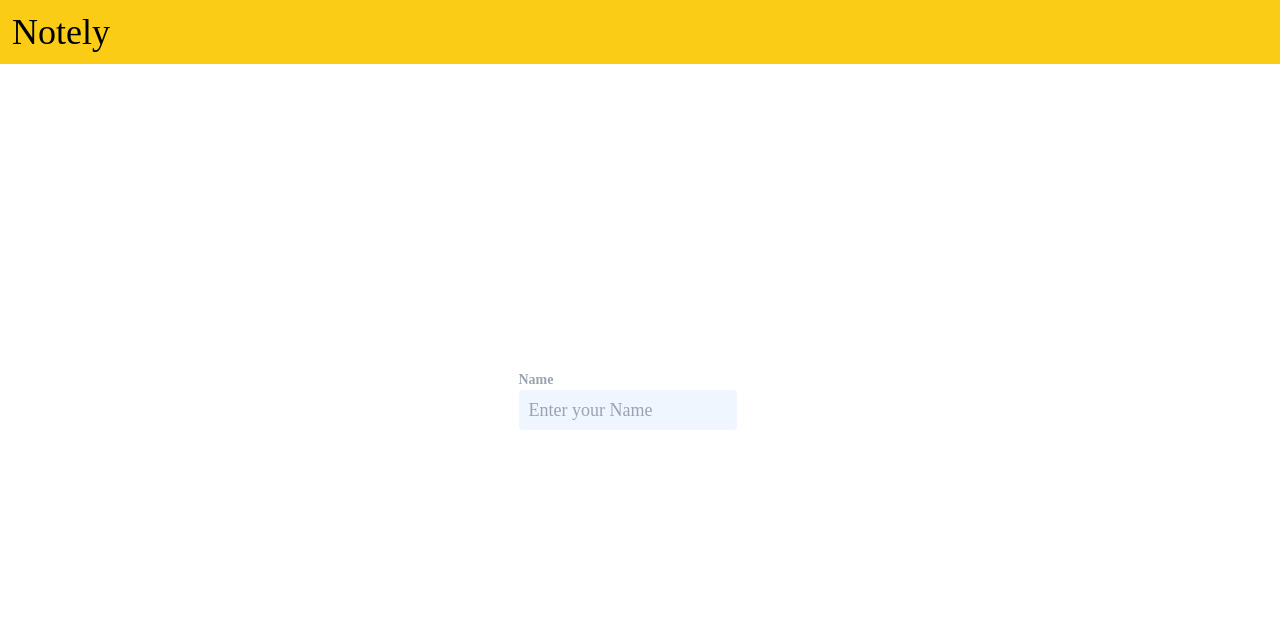
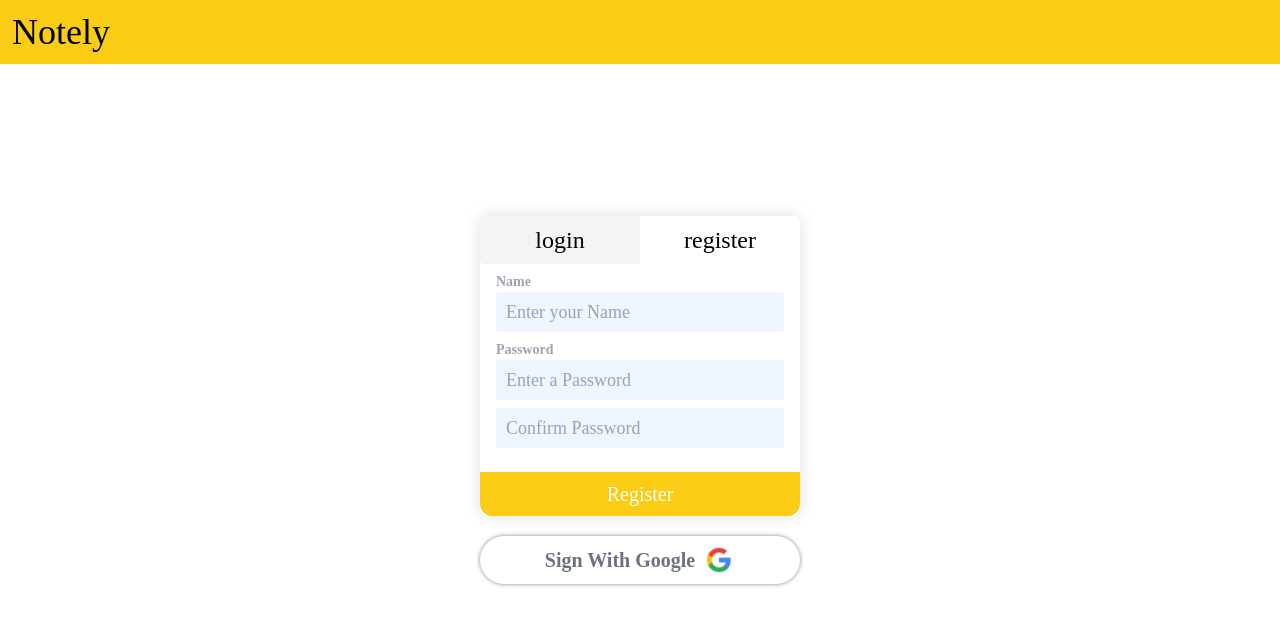
Before and after one commit to omar2004712/notely, a React (Create React App) app in the folder client/: page /register in a window 1280 px wide. Shown: the top 626 px of the page. Built offline with nearby package versions, Linux system fonts and the light colour scheme; no server answers.

Commit message:
build: built the Register component

```diff
--- a/client/src/components/Login.jsx
+++ b/client/src/components/Login.jsx
@@ -4,6 +4,7 @@ import { Link } from 'react-router-dom';
 import axios from 'axios';
 import Input from './Input';
 import RegisterForm from './RegisterForm';
+import RegisterButton from './RegisterButton';
 
 function Login() {
   const [name, setName] = useState('');
@@ -56,12 +57,7 @@ function Login() {
         label="Password"
         errMsg={passwordErrMsg}
       />
-      <button
-        type="submit"
-        className="text-xl py-2 w-[100%] bg-yellow-400 rounded-b-xl text-white hover:bg-yellow-300 mt-4"
-      >
-        login
-      </button>
+      <RegisterButton innerText="login" />
     </RegisterForm>
   );
 }
--- a/client/src/components/Register.jsx
+++ b/client/src/components/Register.jsx
@@ -1,20 +1,76 @@
 import '../styles/index.css';
 import React, { useState } from 'react';
+import { Link } from 'react-router-dom';
+import axios from 'axios';
+
 import Input from './Input';
+import RegisterForm from './RegisterForm';
+import RegisterButton from './RegisterButton';
 
 export default function Register() {
   const [name, setName] = useState('');
+  const [password, setPassword] = useState('');
+  const [confirmPassword, setConfirmPassword] = useState('');
+  const [nameErrMsg, setNameErrMsg] = useState('');
+  const [passwordErrMsg, setPasswordErrMsg] = useState('');
+  const [confirmPasswordErrMsg, setConfirmPasswordErrMsg] = useState('');
+
+  const onSubmit = async (e) => {
+    e.preventDefault();
+
+    const { data } = await axios.post('/api/register', {
+      name,
+      password,
+      confirmPassword,
+    });
+
+    if (data.redirect) window.location = data.redirect;
+
+    if (data.name) setNameErrMsg(data.name.msg);
+    else setNameErrMsg('');
+
+    if (data.password) setPasswordErrMsg(data.password.msg);
+    else setPasswordErrMsg('');
+
+    if (data.confirmPassword)
+      setConfirmPasswordErrMsg(data.confirmPassword.msg);
+    else setConfirmPasswordErrMsg('');
+  };
 
   return (
-    <div className="flex items-center justify-center w-[100vw] h-[100vh]">
-      <form>
+    <RegisterForm withSignWithGoogle onSubmit={onSubmit}>
+      <div className="flex w-[100%] items-center text-2xl">
+        <Link
+          to="/login"
+          className="transition-all bg-gray-100 rounded-bl hover:bg-gray-200 text-center flex-1 p-2"
+        >
+          login
+        </Link>
+        <p className="text-center flex-1 p-2">register</p>
+      </div>
       <Input
         placeholder="Enter your Name"
         label="Name"
         value={name}
         setValue={setName}
+        errMsg={nameErrMsg}
       />
-      </form>
-    </div>
+      <Input
+        placeholder="Enter a Password"
+        label="Password"
+        value={password}
+        setValue={setPassword}
+        errMsg={passwordErrMsg}
+        type="password"
+      />
+      <Input
+        placeholder="Confirm Password"
+        value={confirmPassword}
+        setValue={setConfirmPassword}
+        errMsg={confirmPasswordErrMsg}
+        type="password"
+      />
+      <RegisterButton innerText="Register" />
+    </RegisterForm>
   );
 }
--- /dev/null
+++ b/client/src/components/RegisterButton.jsx
@@ -0,0 +1,12 @@
+import React from 'react';
+
+export default function RegisterButton({ innerText }) {
+  return (
+    <button
+      type="submit"
+      className="text-xl py-2 w-[100%] bg-yellow-400 rounded-b-xl text-white hover:bg-yellow-300 mt-4"
+    >
+      {innerText}
+    </button>
+  );
+}
```
Lines whose indentation alone changed are shown as unchanged.
